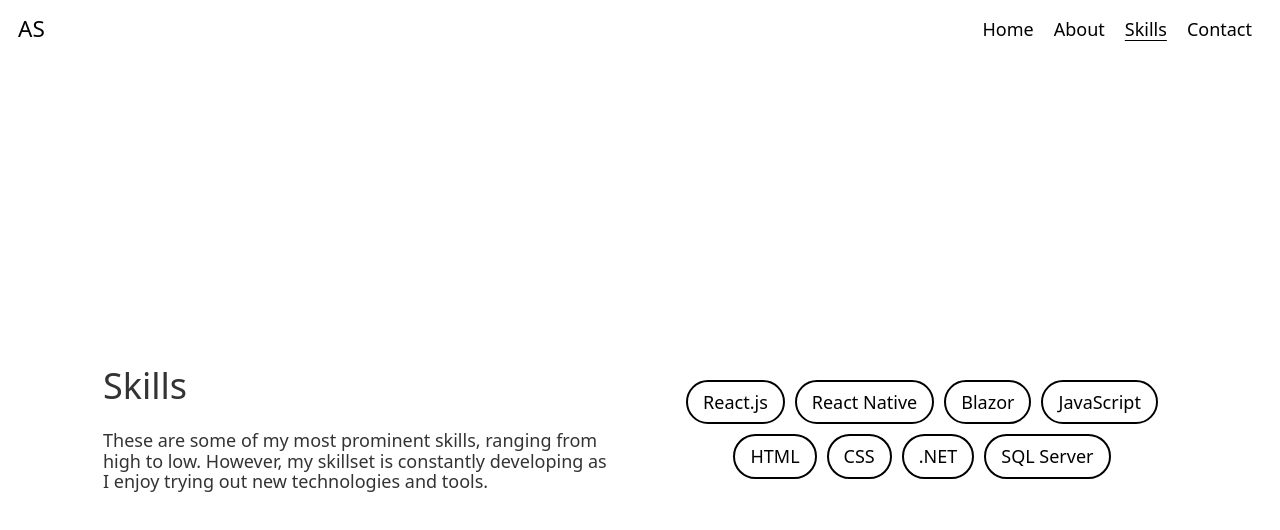
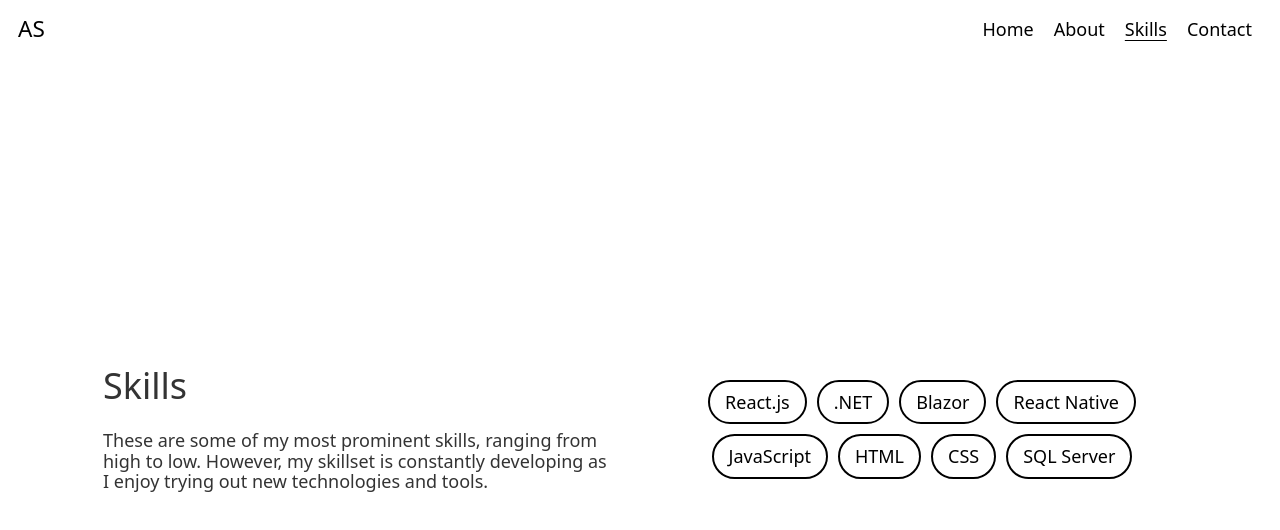
Before and after one commit to augustsjogren/portfolio, a Gatsby site: page /skills in a window 1280 px wide. Built offline with nearby package versions, Linux system fonts and the light colour scheme; Gatsby itself is replaced by a stand-in of ours.

Commit message:
Add key prop to list items

```diff
--- a/src/pages/skills.js
+++ b/src/pages/skills.js
@@ -7,16 +7,16 @@ import '../styles/skills.scss';
 
 const skills = [
   'React.js',
+  '.NET',
+  'Blazor',
   'React Native',
-  'Blazor',
   'JavaScript',
   'HTML',
   'CSS',
-  '.NET',
   'SQL Server',
 ];
 
-const skillsList = skills.map((skill, index) => <SkillTag content={skill} />);
+const skillsList = skills.map((skill, index) => <SkillTag key={index} content={skill} />);
 
 const SkillsPage = () => (
   <Layout>
```
